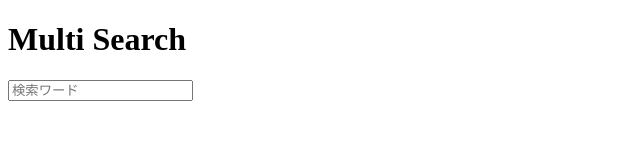
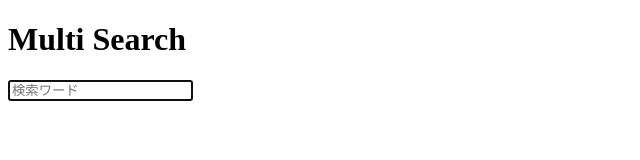
Before and after one commit to saeko9741/multi-search, a plain HTML site: page search.html in a window 1280 px wide. Shown: the whole page, without its empty margins (0-640 px from the left). Drawn offline with Linux system fonts and the light colour scheme.

Commit message:
Fix input

```diff
--- a/search.html
+++ b/search.html
@@ -10,8 +10,8 @@
   </div>
 
   <form name="form" id="search_form">
-    <input type="text" name="text_box" id="search_text" placeholder="検索ワード" />
-    <button type="submit" class="reset flat border" onclick="onButtonClick();" style="padding:0;border:0"></button>
+    <input type="text" name="text_box" id="search_text" class="require" placeholder="検索ワード" minlength="2" maxlength="20" required autocomplete="off" autofocus/>
+    <button type="submit" class="reset flat border" onclick="onButtonClick();" style="padding:0; border:0"></button>
   </form>
 
   <script type="text/javascript" src="search.js"></script>
```
